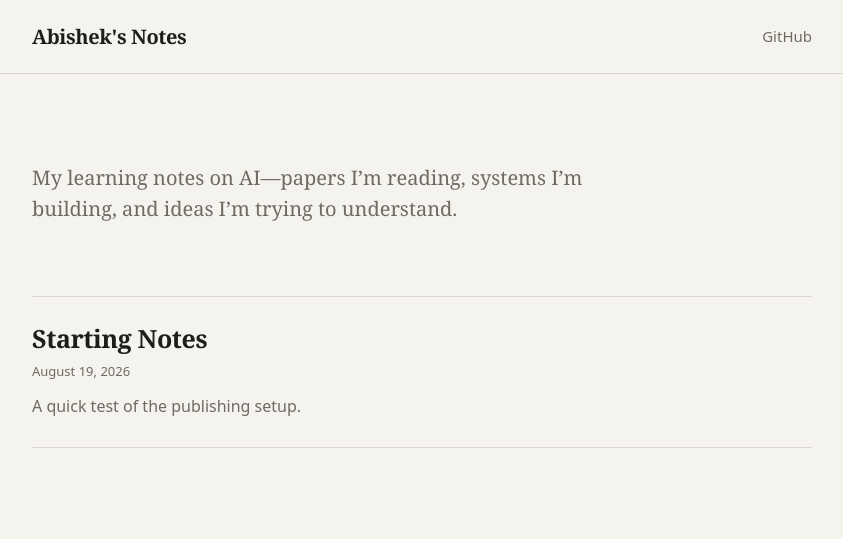
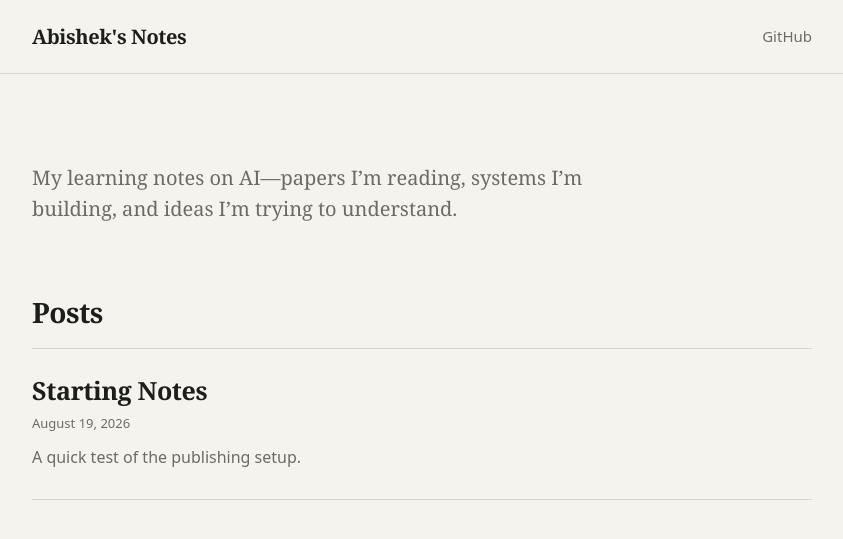
Before and after one commit to aedikala1/aedikala1.github.io, a Jekyll site: the page built from index.html, in a window 1280 px wide. Shown: the top 539 px of the page, without its empty margins (218-1061 px from the left). Built offline with Jekyll 4.4.1, drawn with Linux system fonts in a browser that asks for light colours.

Commit message:
Add posts heading

```diff
--- a/_layouts/default.html
+++ b/_layouts/default.html
@@ -65,8 +65,14 @@
       }
 
       .posts {
-        margin-top: 72px;
+        margin-top: 0;
         border-top: 1px solid var(--line);
+      }
+
+      .section-title {
+        margin: 72px 0 18px;
+        font: 700 28px/1.2 Georgia, serif;
+        letter-spacing: -0.02em;
       }
 
       .post-row {
@@ -125,7 +131,7 @@
       @media (max-width: 600px) {
         .wrap { width: min(100% - 32px, 780px); }
         main { padding-top: 64px; }
-        .posts { margin-top: 56px; }
+        .section-title { margin-top: 56px; }
       }
     </style>
   </head>
--- a/index.html
+++ b/index.html
@@ -6,6 +6,7 @@ layout: default
   <p class="description">{{ site.description }}</p>
 
   {% if site.posts.size > 0 %}
+    <h1 class="section-title">Posts</h1>
     <section class="posts" aria-label="Posts">
       {% for post in site.posts %}
         <article class="post-row">
```
